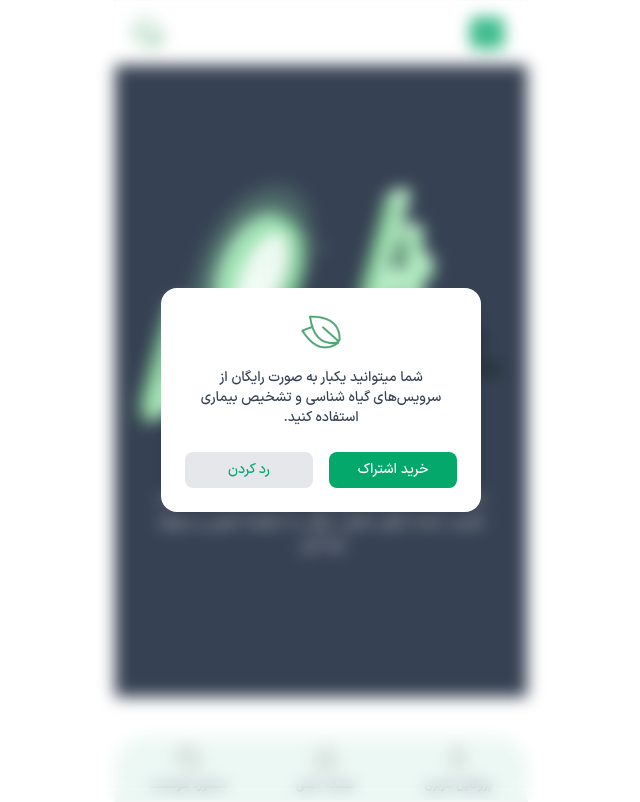
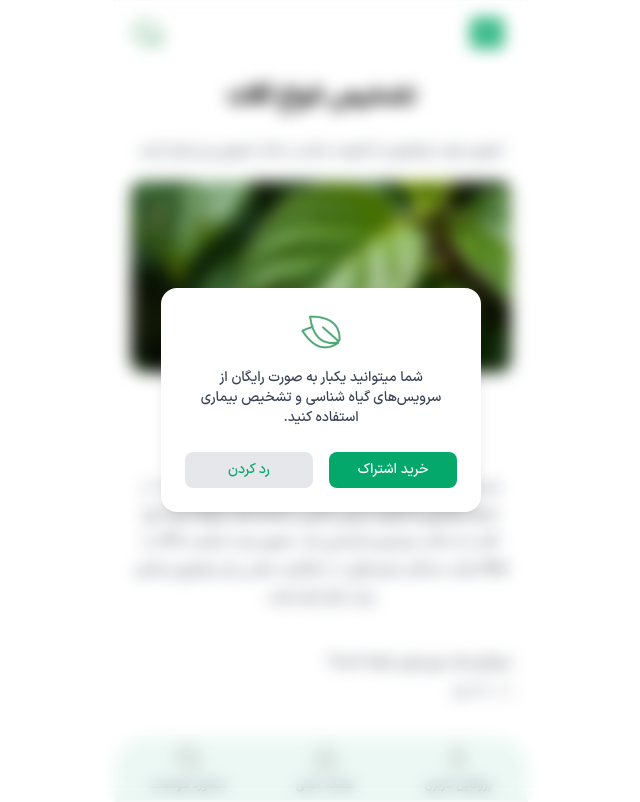
Before and after one commit to alirezzasarkar/smart-greenhouse-assistant, a React (Vite) app: page /pest-detection in a window 1280 px wide. Shown: the whole page, without its empty margins (319-959 px from the left). Built offline with nearby package versions, Linux system fonts and the light colour scheme.

Commit message:
add PestDetection

```diff
--- a/src/App.jsx
+++ b/src/App.jsx
@@ -9,13 +9,17 @@ import MainLayout from "./layouts/MainLayout";
 import NotFound from "./pages/NotFound";
 import HomePage from "./pages/Home";
 import PlantDetection from "./pages/PlantDetection";
+import PestDetection from "./pages/PestDetection";
 
 function App() {
   const [showModal, setShowModal] = useState(false);
 
   useEffect(() => {
     const isFirstVisit = getLocalStorage("isFirstVisit");
-    if (!isFirstVisit) {
+    const currentPath = window.location.pathname;
+    const showModalPaths = ["/plant-detection", "/pest-detection"];
+
+    if (!isFirstVisit && showModalPaths.includes(currentPath)) {
       setShowModal(true);
       setLocalStorage("isFirstVisit", true);
     }
@@ -51,6 +55,7 @@ function App() {
         <Route path="/" element={<MainLayout />}>
           <Route index element={<HomePage />} />
           <Route path="/plant-detection" element={<PlantDetection />} />
+          <Route path="/pest-detection" element={<PestDetection />} />
           <Route path="*" element={<NotFound />} />
         </Route>
       </Routes>
--- /dev/null
+++ b/src/components/PestDetection/Question.jsx
@@ -0,0 +1,23 @@
+import React from "react";
+
+const Question = ({ question, options, name, onChange }) => {
+  return (
+    <div className="my-8">
+      <p className="text-sm font-medium text-gray-700 mb-2">{question}</p>
+      {options.map((option, index) => (
+        <label key={index} className="flex items-center mb-2">
+          <input
+            type="radio"
+            name={name}
+            value={option.value}
+            onChange={onChange}
+            className="form-radio text-green-500 focus:ring-green-400"
+          />
+          <span className="mr-2 text-gray-500 text-sm">{option.label}</span>
+        </label>
+      ))}
+    </div>
+  );
+};
+
+export default Question;
--- a/src/layouts/MainLayout.jsx
+++ b/src/layouts/MainLayout.jsx
@@ -12,7 +12,7 @@ const MainLayout = () => {
       iconSrc: "/public/assets/icons/menu-icon/1.svg",
     },
     {
-      to: "/",
+      to: "/pest-detection",
       label: "تشخیص انواع آفات و راه های درمانی آن",
       iconSrc: "/public/assets/icons/menu-icon/2.svg",
     },
--- /dev/null
+++ b/src/pages/PestDetection.jsx
@@ -0,0 +1,78 @@
+import React from "react";
+import UploadButton from "../components/PlantDetection/UploadButton";
+import ResultButton from "../components/PlantDetection/ResultButton";
+import Description from "../components/PlantDetection/Description";
+import Question from "../components/PestDetection/Question";
+
+const questions = [
+  {
+    question: "بیماری چند روز پیش ایجاد شده؟",
+    name: "diseaseDuration",
+    options: [
+      { label: "سه روز", value: "3days" },
+      { label: "یک ماه", value: "1month" },
+      { label: "دو هفته", value: "2weeks" },
+      { label: "امروز", value: "today" },
+    ],
+  },
+  {
+    question: "آخرین باری که گیاهتو آبیاری کردی کی بود؟",
+    name: "lastWatering",
+    options: [
+      { label: "سه روز", value: "3days" },
+      { label: "یک ماه", value: "1month" },
+      { label: "دو هفته", value: "2weeks" },
+      { label: "امروز", value: "today" },
+    ],
+  },
+  {
+    question: "نور محیط گیاهت به چه صورت بود؟",
+    name: "lightCondition",
+    options: [
+      { label: "کم", value: "low" },
+      { label: "متوسط", value: "medium" },
+      { label: "زیاد", value: "high" },
+    ],
+  },
+];
+
+const handleQuestionChange = (e) => {
+  console.log(e.target.name, e.target.value);
+};
+
+const PestDetection = () => {
+  return (
+    <div className="p-4">
+      <h1 className="text-2xl font-bold text-center mb-4">تشخیص انواع آفات</h1>
+      <Description text="تصویر خود را واضح و با کیفیت مناسب مانند تصویر زیر ارسال کنید" />
+      <div className="flex justify-center my-4">
+        <img
+          src="/public/assets/images/pest-detection.png"
+          alt="نمونه تصویر آفات"
+          className="rounded-lg shadow-md"
+        />
+      </div>
+      <UploadButton />
+      <Description
+        text="پس از بارگذاری تصویر موردنظر، لطفاً سوالات زیر را پاسخ دهید. در صورت واضح و باکیفیت بودن عکس، سامانه قادر خواهد بود نوع آفت را با دقت بیشتری شناسایی کند.
+        تصویر باید با فرمت JPG یا PNG باشد
+        حداکثر حجم فایل: ۱۰ مگابایت
+        عکس باید واضح و شامل برگ یا گل گیاه باشد"
+      />
+      <div className="mt-10">
+        {questions.map((q, index) => (
+          <Question
+            key={index}
+            question={q.question}
+            options={q.options}
+            name={q.name}
+            onChange={handleQuestionChange}
+          />
+        ))}
+      </div>
+      <ResultButton />
+    </div>
+  );
+};
+
+export default PestDetection;
```
Also changed, not shown: public/assets/images/pest-detection.png (added).
